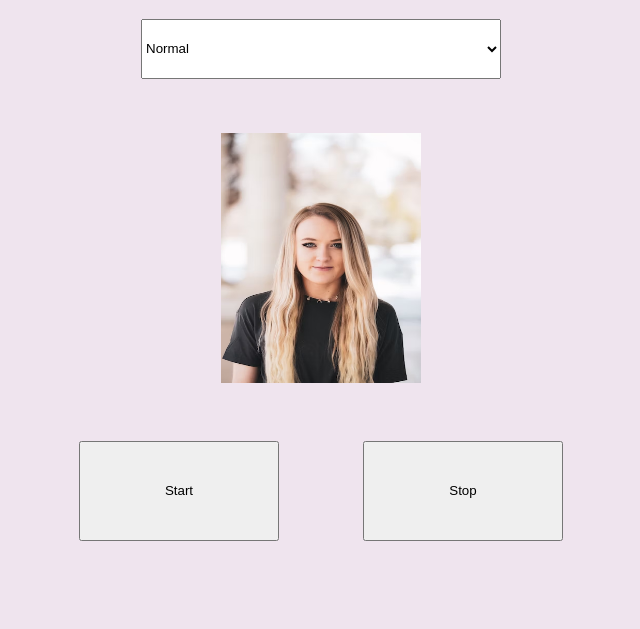
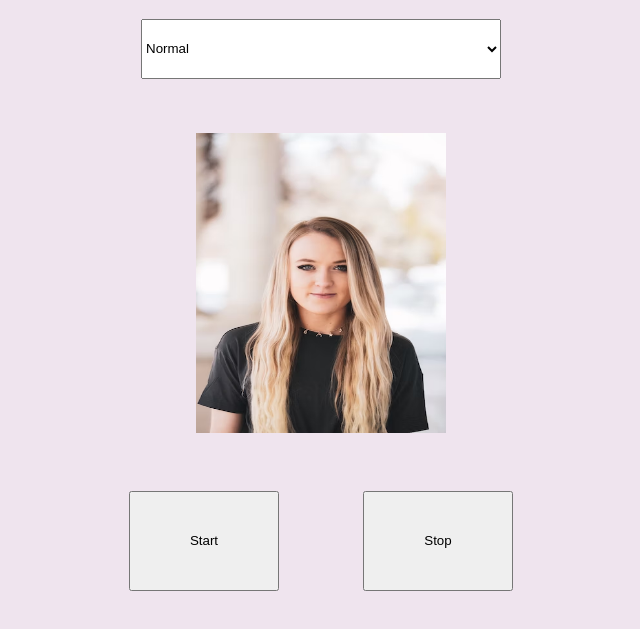
Before and after one commit to murugansekar/check, a website: page public/index.html in a window 1280 px wide. Shown: the part 61-690 px from the top of the page, without its empty margins (319-959 px from the left). Drawn offline with nearby package versions, Linux system fonts and the light colour scheme.

Commit message:
updating height and widgth

```diff
--- a/public/index.html
+++ b/public/index.html
@@ -20,16 +20,16 @@
 <br><br>
 
 <div id="image-container">
-  <img id="imaged" src="normal.png" style="height:250px;width:200px">
+  <img id="imaged" src="normal.png" style="height:300px;width:250px">
 </div>
 <br><br><br>
 
 <div class="center">
-  <button id="start_button" style="height:100px;width:200px" onclick="startButton(event)">
+  <button id="start_button" style="height:100px;width:150px" onclick="startButton(event)">
     Start
   </button>
   &emsp; &emsp; &emsp; &emsp;
-  <button id="start_button" style="height:100px;width:200px" onclick="stopButton(event)">
+  <button id="start_button" style="height:100px;width:150px" onclick="stopButton(event)">
     Stop
   </button>
 </div>
```
